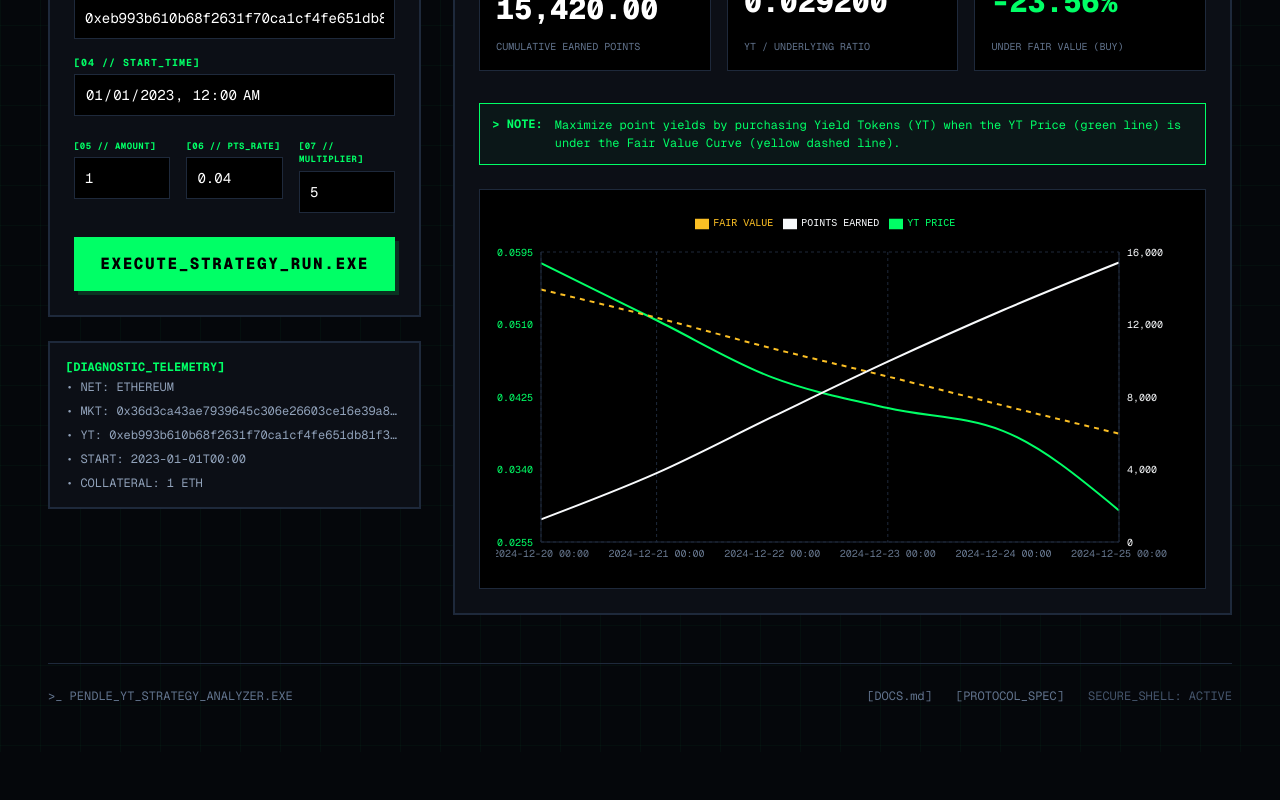
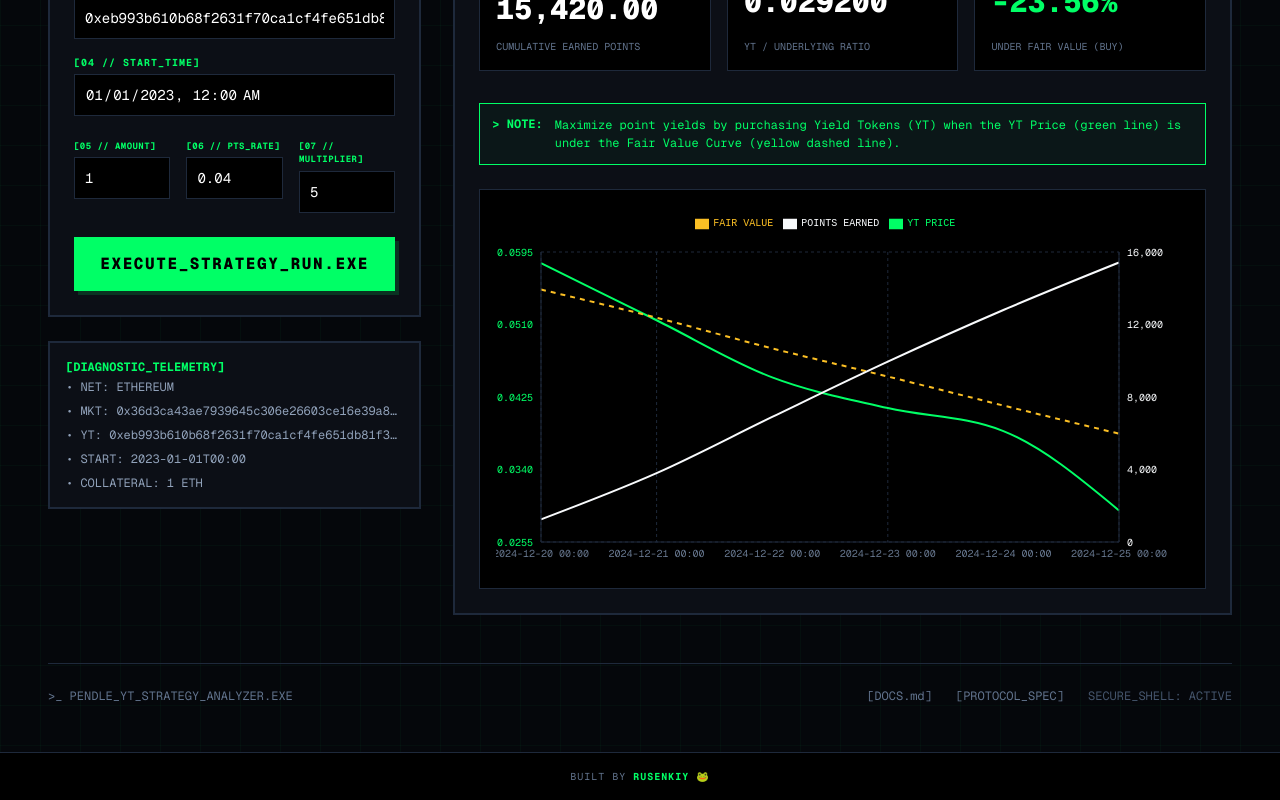
Before and after one commit to Rusenkiy/pendle-analyzer, a Next.js app: page / in a window 1280 px wide. Shown: the part 455-1255 px from the top of the page. Before the commit the page ends 1207 px from the top, so only its background shows below. Built offline with nearby package versions, Linux system fonts and the light colour scheme.

Commit message:
chore: final polish, update metadata, add footer, and prepare for Vercel deployment

```diff
--- a/app/layout.tsx
+++ b/app/layout.tsx
@@ -14,8 +14,9 @@ const geistMono = Geist_Mono({
 });
 
 export const metadata: Metadata = {
-  title: "Pendle YT Timing Strategy Analyzer",
+  title: "Pendle YT Analyzer",
   description: "Analytics and backtesting platform for Pendle Finance Yield Token (YT) purchase timing strategies",
+  authors: [{ name: "Rusenkiy" }],
 };
 
 export default function RootLayout({
@@ -29,7 +30,12 @@ export default function RootLayout({
       className={`${geistSans.variable} ${geistMono.variable} h-full antialiased`}
     >
       <body className="min-h-full flex flex-col">
-        <LanguageProvider>{children}</LanguageProvider>
+        <LanguageProvider>
+          <div className="flex-1 flex flex-col">{children}</div>
+          <footer className="border-t border-dark-border bg-black py-4 text-center font-mono text-[10px] tracking-widest text-slate-500 uppercase select-none">
+            BUILT BY <span className="text-brand-green font-bold">RUSENKIY 🐸</span>
+          </footer>
+        </LanguageProvider>
       </body>
     </html>
   );
```
